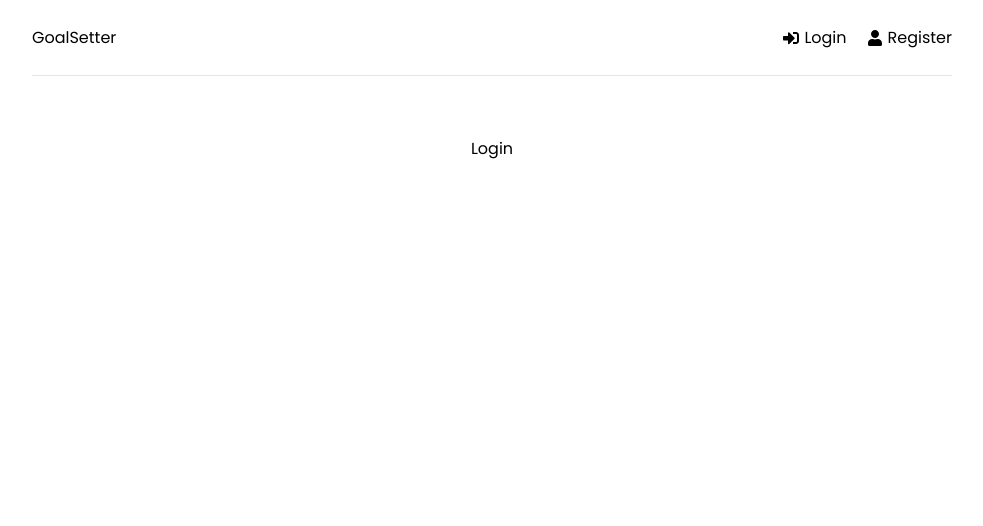
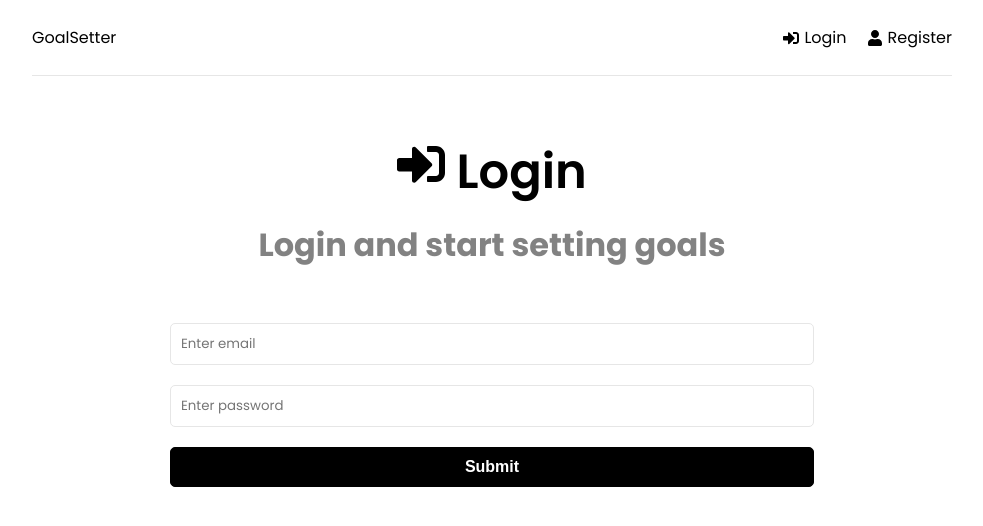
Before and after one commit to jaden-lesuk/mern-stack, a React (Vite) app in the folder frontend/: page /login in a window 1280 px wide. Shown: the top 526 px of the page, without its empty margins (148-1131 px from the left). Built offline with nearby package versions, Linux system fonts and the light colour scheme.

Commit message:
Added Register and Log In pages

```diff
--- a/frontend/src/pages/Login.jsx
+++ b/frontend/src/pages/Login.jsx
@@ -1,8 +1,64 @@
-import React from 'react'
+import React, { useState, useEffect} from 'react'
+import { FaSignInAlt } from 'react-icons/fa'
 
 function Login() {
+  const [formData,setFormData] = useState({
+    email: '',
+    password: '',
+  })
+
+  const onChange = (e) => {
+    setFormData((prevState) => ({
+      ...prevState,
+      [e.target.name]: [e.target.value]
+    }))
+  };
+
+  const onSubmit = (e) => {
+    e.preventDefault();
+  };
+
+  const { email, password } = formData;
+
   return (
-    <div>Login</div>
+    <>
+      <section className='heading'>
+        <h1>
+          <FaSignInAlt /> Login
+        </h1>
+        <p>Login and start setting goals</p>
+      </section>
+
+      <section className='form'>
+        <form onSubmit={onSubmit}>
+          <div className="form-group">
+            <input
+              type="email"
+              className="form-control"
+              id="email"
+              name="email"
+              value={email}
+              placeholder="Enter email"
+              onChange={onChange}
+            />
+          </div>
+          <div className="form-group">
+            <input
+              type="password"
+              className="form-control"
+              id="password"
+              name="password"
+              value={password}
+              placeholder="Enter password"
+              onChange={onChange}
+            />
+          </div>
+          <div className="form-group">
+            <button type="submit" className='btn btn-block'>Submit</button>
+          </div>
+        </form>
+      </section>
+    </>
   )
 }
 
--- a/frontend/src/pages/Register.jsx
+++ b/frontend/src/pages/Register.jsx
@@ -9,7 +9,12 @@ function Register() {
     password2: '',
   })
 
-  const onChange = () => {};
+  const onChange = (e) => {
+    setFormData((prevState) => ({
+      ...prevState,
+      [e.target.name]: [e.target.value]
+    }))
+  };
 
   const onSubmit = (e) => {
     e.preventDefault();
```
